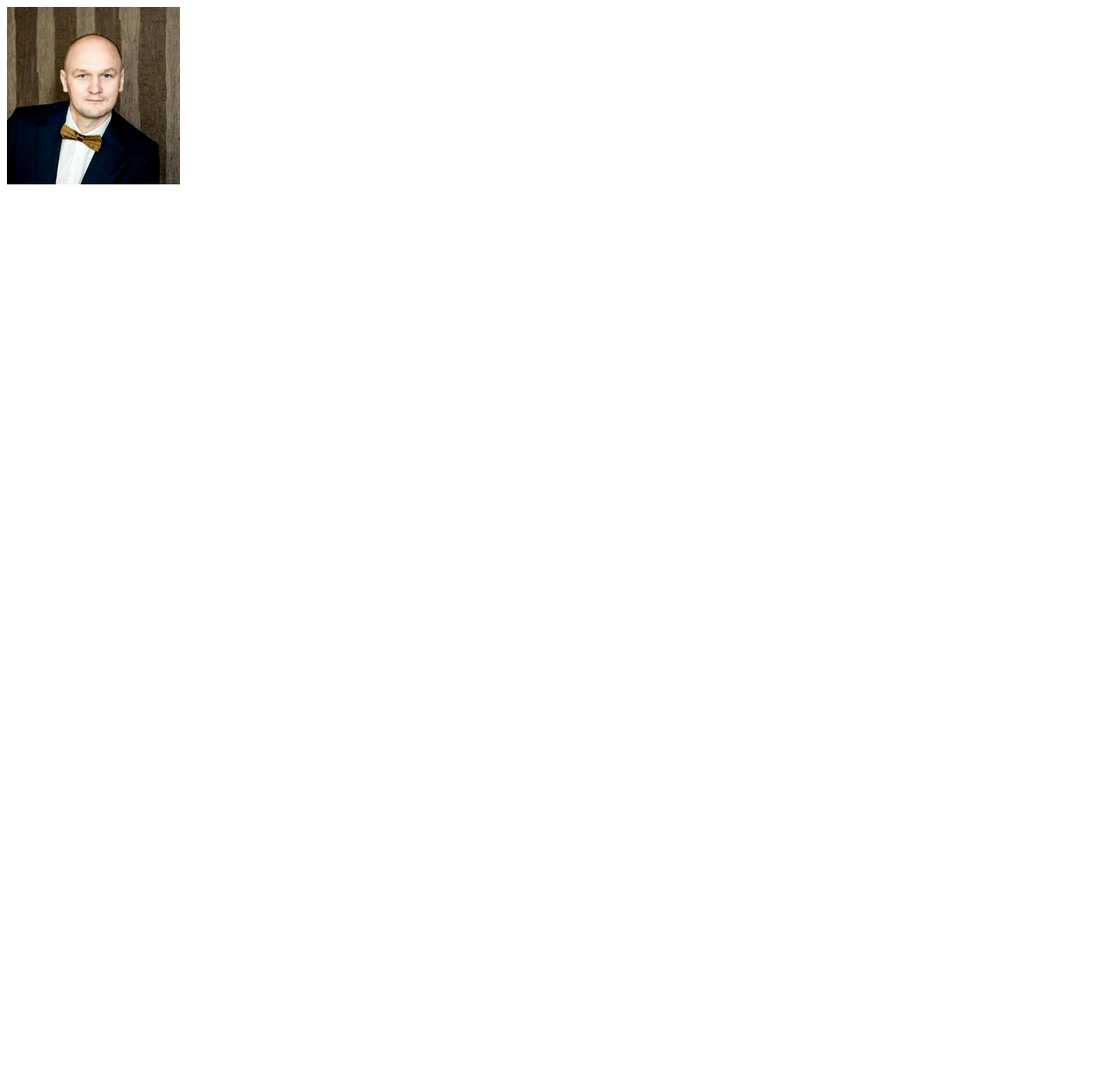
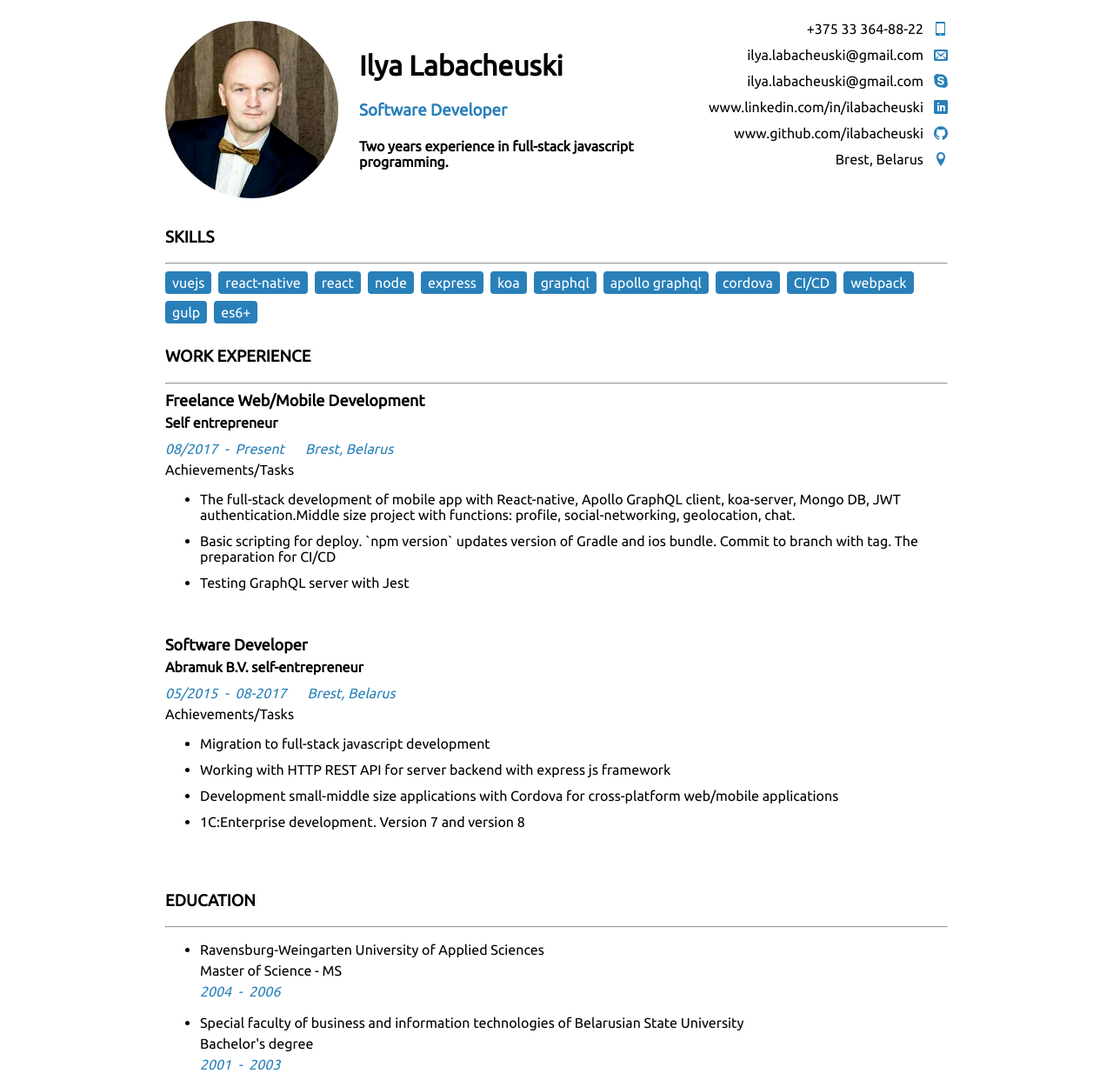
Before and after one commit to ilabacheuski/cv, a website: page index.html in a window 1280 px wide. Shown: the top 1242 px of the page at 87% size. Before the commit the page ends 800 px from the top, so only its background shows below. Drawn offline with Linux system fonts and the light colour scheme.

Commit message:
Basic info

```diff
--- a/css/style.css
+++ b/css/style.css
@@ -0,0 +1,213 @@
+body {
+  font-family: 'Ubuntu', sans-serif;
+  margin: 0;
+  padding: 0;
+}
+
+p {
+  margin: 0;
+  padding: 0;
+}
+
+.container {
+  padding: 5px;
+}
+
+.round {
+  border-radius: 50%;
+}
+
+.flex {
+  display: flex;
+}
+
+.flex-wrap {
+  flex-wrap: wrap;
+}
+
+.no-shrink {
+  flex-shrink: 0;
+}
+
+.justify-between {
+  justify-content: space-between;
+}
+.justify-end {
+  justify-content: flex-end;
+}
+
+.align-center {
+  align-items: center;
+}
+
+.cv {
+  margin: auto;
+  padding: 24px;
+  width: 900px;
+}
+
+.title {
+  padding-left: 24px;
+  padding-top: 12px;
+  max-width: 350px;
+}
+
+.color-primary {
+  color: #2980b9;
+}
+
+.italic {
+  font-style: italic;
+}
+
+.color-white {
+  color:white;
+}
+
+a {
+  color: black;
+  text-decoration: none;
+}
+
+.text-right {
+  text-align: right;
+}
+
+.contact i {
+  color: #2980b9;
+  text-align: center;
+}
+
+.contact {
+  display: flex;
+  justify-content: flex-end;
+  align-items: center;
+  padding-bottom: 12px;
+}
+
+.contact a {
+  padding-right: 12px;
+}
+
+.uppercase {
+  text-transform: uppercase;
+}
+
+header {
+  padding-bottom: 12px;
+}
+
+.skill {
+  display: inline-block;
+  padding-top: 4px;
+  padding-bottom: 4px;
+  padding-left: 8px;
+  padding-right: 8px;
+  background-color: #2980b9;
+  margin-right: 8px;
+  margin-bottom: 8px;
+  border-radius: 4px;
+}
+
+.skill:first-child {
+  margin-left: 0;
+}
+
+.skill:last-child {
+  margin-right: 0;
+}
+
+/* generated font */
+@font-face {
+  font-family: 'icomoon';
+  src:  url('/fonts/icomoon.eot?e8y5ga');
+  src:  url('/fonts/icomoon.eot?e8y5ga#iefix') format('embedded-opentype'),
+    url('/fonts/icomoon.ttf?e8y5ga') format('truetype'),
+    url('/fonts/icomoon.woff?e8y5ga') format('woff'),
+    url('/fonts/icomoon.svg?e8y5ga#icomoon') format('svg');
+  font-weight: normal;
+  font-style: normal;
+}
+
+[class^="icon-"], [class*=" icon-"] {
+  /* use !important to prevent issues with browser extensions that change fonts */
+  font-family: 'icomoon' !important;
+  speak: none;
+  font-style: normal;
+  font-weight: normal;
+  font-variant: normal;
+  text-transform: none;
+  line-height: 1;
+
+  /* Better Font Rendering =========== */
+  -webkit-font-smoothing: antialiased;
+  -moz-osx-font-smoothing: grayscale;
+}
+
+.icon-envelop:before {
+  content: "\e945";
+}
+.icon-location:before {
+  content: "\e947";
+}
+.icon-mobile2:before {
+  content: "\e959";
+}
+.icon-github:before {
+  content: "\eab0";
+}
+.icon-skype:before {
+  content: "\eac5";
+}
+.icon-linkedin:before {
+  content: "\eac9";
+}
+
+.period {
+  color: #2980b9;
+  font-style: italic;
+}
+
+.period span:nth-child(even){
+  padding-left: 4px;
+  padding-right: 4px;
+}
+
+.work-date-place {
+  padding-top: 6px;
+  padding-bottom: 6px;
+}
+
+.work-date-place p{
+  margin: 0;
+}
+
+.work-date-place p:first-child{
+  margin-right: 24px;
+}
+
+li {
+  padding-bottom: 12px;
+}
+
+.work {
+  padding-bottom: 24px;
+}
+
+.role {
+  font-size: 18px;
+  font-weight: bolder;
+  padding-bottom: 6px;
+  margin: 0;
+}
+
+.company {
+  font-size: 16px;
+  font-weight: bolder;
+  padding-bottom: 6px;
+  margin: 0;
+}
+
+li p {
+  padding-bottom: 6px;
+}
--- a/index.html
+++ b/index.html
@@ -1,20 +1,168 @@
 <!DOCTYPE html>
 <html lang="en">
+
 <head>
   <title>CV - Ilya Labacheuski</title>
   <meta charset="UTF-8">
   <meta name="viewport" content="width=device-width, initial-scale=1">
+  <meta name="format-detection" content="telephone=no">
   <link href="css/style.css" rel="stylesheet">
+  <link href="https://fonts.googleapis.com/css?family=Ubuntu" rel="stylesheet">
 </head>
+
 <body>
+  <div class="cv">
     <header>
-      <div class="container">
-        <img src="./img/photo.png" alt="Ilya Labacheuski's photo">
+      <div class="flex justify-between">
+        <div class="left-pane flex">
+          <div class="photo">
+            <img class="round" src="./img/photo.png" alt="Ilya Labacheuski's photo">
+          </div>
+          <div class="title">
+            <h1 class="fullname">Ilya Labacheuski</h1>
+            <h3 class="color-primary">Software Developer</h3>
+            <h4>Two years experience in full-stack javascript programming.</h4>
+          </div>
+        </div>
+        <div class="right-pane">
+          <div class="contacts text-right">
+            <span class="contact">
+              <a href="tel:+375333648822" rel="nofollow">+375 33 364-88-22</a>
+              <i class="icon-mobile2"></i>
+            </span>
+            <span class="contact">
+              <a href="mailto:ilya.labacheuski@gmail.com" rel="nofollow">ilya.labacheuski@gmail.com</a>
+              <i class="icon-envelop"></i>
+            </span>
+            <span class="contact">
+              <a href="callto:ilya.labacheuski@gmail.com" rel="nofollow">ilya.labacheuski@gmail.com</a>
+              <i class="icon-skype"></i>
+            </span>
+            <span class="contact">
+              <a href="https://www.linkedin.com/in/ilabacheuski">www.linkedin.com/in/ilabacheuski</a>
+              <i class="icon-linkedin"></i>
+            </span>
+            <span class="contact">
+              <a href="https://www.github.com/ilabacheuski">www.github.com/ilabacheuski</a>
+              <i class="icon-github"></i>
+            </span>
+            <span class="contact">
+              <a href="https://yandex.com/maps/-/CBUgBRA39D">Brest, Belarus</a>
+              <i class="icon-location"></i>
+            </span>
+          </div>
+        </div>
       </div>
     </header>
+    <section class="skills">
+      <h3 class="uppercase">Skills</h3>
+      <hr>
+      <div class="flex flex-wrap color-white">
+        <div class="skill">vuejs</div>
+        <div class="skill">react-native</div>
+        <div class="skill">react</div>
+        <div class="skill">node</div>
+        <div class="skill">express</div>
+        <div class="skill">koa</div>
+        <div class="skill">graphql</div>
+        <div class="skill">apollo graphql</div>
+        <div class="skill">cordova</div>
+        <div class="skill">CI/CD</div>
+        <div class="skill">webpack</div>
+        <div class="skill">gulp</div>
+        <div class="skill">es6+</div>
+      </div>
+    </section>
+    <section class="work-experience">
+      <h3 class="uppercase">Work experience</h3>
+      <hr>
+      <section class="work">
+        <section>
+          <p class="role">Freelance Web/Mobile Development</p>
+          <p class="company">Self entrepreneur</p>
+        </section>
+        <section class="work-date-place flex color-primary italic">
+          <p class="period">
+            <span class="from">08/2017</span>
+            <span>-</span>
+            <span class="to">Present</span>
+          </p>
+          <p class="place">Brest, Belarus</p>
+        </section>
+        <section class="achievements">
+          <p>Achievements/Tasks</p>
+          <ul>
+            <li>The full-stack development of mobile app with React-native, Apollo GraphQL client, koa-server, Mongo DB, JWT
+              authentication.Middle size project with functions: profile, social-networking, geolocation, chat.</li>
+            <li>Basic scripting for deploy. `npm version` updates version of Gradle and ios bundle. Commit to branch with tag.
+              The preparation for CI/CD</li>
+            <li>Testing GraphQL server with Jest</li>
+          </ul>
+        </section>
+      </section>
+      <section class="work">
+        <section>
+          <p class="role">Software Developer</p>
+          <p class="company">Abramuk B.V. self-entrepreneur</p>
+        </section>
+        <section class="work-date-place flex color-primary italic">
+          <p class="period">
+            <span class="from">05/2015</span>
+            <span>-</span>
+            <span class="to">08-2017</span>
+          </p>
+          <p class="place">Brest, Belarus</p>
+        </section>
+        <section class="achievements">
+          <p>Achievements/Tasks</p>
+          <ul>
+            <li>Migration to full-stack javascript development</li>
+            <li>Working with HTTP REST API for server backend with express js framework</li>
+            <li>Development small-middle size applications with Cordova for cross-platform web/mobile applications</li>
+            <li>1C:Enterprise development. Version 7 and version 8</li>
+          </ul>
+        </section>
+      </section>
+    </section>
+    <section class="Education">
+      <h3 class="uppercase">Education</h3>
+      <hr>
+      <ul>
+        <li>
+          <p class="university-name">Ravensburg-Weingarten University of Applied Sciences</p>
+          <p class="degree">Master of Science - MS</p>
+          <p class="period">
+            <span class="from">2004</span>
+            <span>-</span>
+            <span class="to">2006</span>
+          </p>
+        </li>
+        <li>
+          <p class="university-name">Special faculty of business and information technologies of Belarusian State University </p>
+          <p class="degree">Bachelor's degree</p>
+          <p class="period">
+            <span class="from">2001</span>
+            <span>-</span>
+            <span class="to">2003</span>
+          </p>
+        </li>
+        <li>
+          <p class="university-name">Brest State Technical University</p>
+          <p class="degree">Engineer's degree</p>
+          <p class="period">
+            <span class="from">1998</span>
+            <span>-</span>
+            <span class="to">2003</span>
+          </p>
+        </li>
+      </ul>
+    </section>
+  </div>
+  <script id="__bs_script__">
+    //<![CDATA[
+    document.write("<script async src='http://HOST:3000/browser-sync/browser-sync-client.js?v=2.18.13'><\/script>".replace("HOST", location.hostname || 'localhost'));
+      //]]>
+  </script>
+</body>
 
-    <script id="__bs_script__">//<![CDATA[
-      document.write("<script async src='http://HOST:3000/browser-sync/browser-sync-client.js?v=2.18.13'><\/script>".replace("HOST", location.hostname || 'localhost'));
-  //]]></script>
-  </body>
 </html>
```
Also changed, not shown: fonts/icomoon.ttf (added), fonts/icomoon.woff (added), 2 other files. Lines whose indentation alone changed are shown as unchanged.
